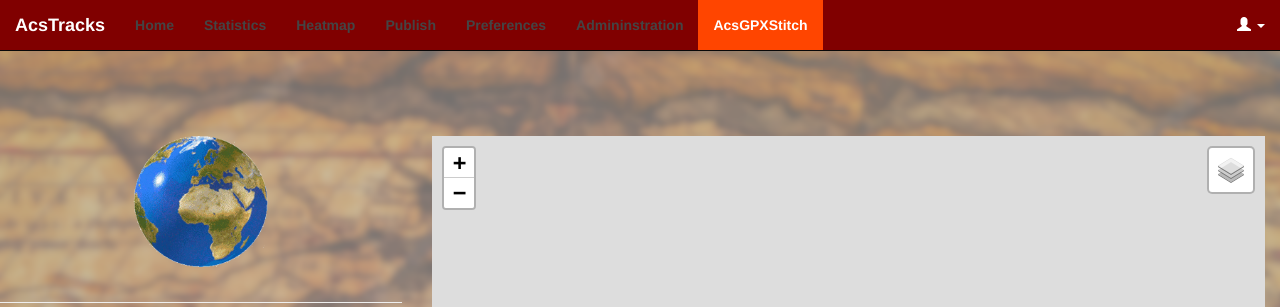
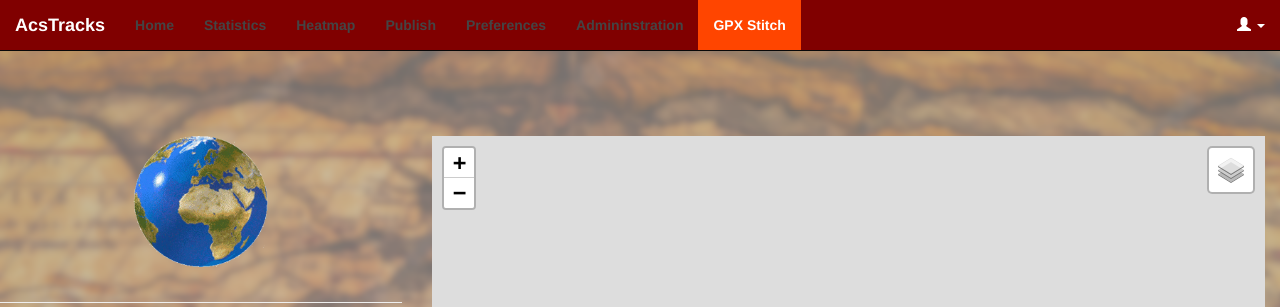
Before and after one commit to AadSchippers/acstracks, a Django app: page /gpxstitch in a window 1280 px wide. Shown: the top 307 px of the page. Run offline with Django 3.2, Linux system fonts and the light colour scheme; some libraries are stand-ins or nearby versions.

Commit message:
minor bug sorted

```diff
--- a/acstracks_app/gpx_views.py
+++ b/acstracks_app/gpx_views.py
@@ -70,7 +70,7 @@ def track_list(request):
                         file.name +
                         ", file skipped.")
             except Exception:
-                pass
+                return redirect('gpxstitch')
 
         gpxdownload = request.POST.get('gpxdownload')
         if not original_tracks:
@@ -79,10 +79,10 @@ def track_list(request):
                     request.POST.get('original_tracks')
                     )
             except Exception:
-                return redirect('track_list')
+                return redirect('gpxstitch')
 
         if len(original_tracks) == 0:
-            return redirect('track_list')
+            return redirect('gpxstitch')
 
         original_tracks = sorted(original_tracks, key=lambda d: d['filename'])
         tracks = original_tracks.copy()
--- a/acstracks_app/templates/acstracks_app/base.html
+++ b/acstracks_app/templates/acstracks_app/base.html
@@ -75,9 +75,9 @@
                             <li class="disabled"><a href=""><b>Admininstration</b></a></li>
                         {% endif %}
                             {% if page_name == "AcsGPXStitch" %}
-                                <li class="usermenu_selected {{colorscheme}}"><a href="{% url 'gpxstitch'%}" onclick=processFiles() style="color: white"><b>AcsGPXStitch</b></a></li>
+                                <li class="usermenu_selected {{colorscheme}}"><a href="{% url 'gpxstitch'%}" onclick=processFiles() style="color: white"><b>GPX Stitch</b></a></li>
                             {% else %}
-                                <li class="usermenu {{colorscheme}}"><a href="{% url 'gpxstitch'%}" onclick=processFiles() style="color: white"><b>AcsGPXStitch</b></a></li>
+                                <li class="usermenu {{colorscheme}}"><a href="{% url 'gpxstitch'%}" onclick=processFiles() style="color: white"><b>GPX Stitch</b></a></li>
                             {% endif %}
                         </ul>
                         <ul class="nav navbar-nav navbar-right">
```
